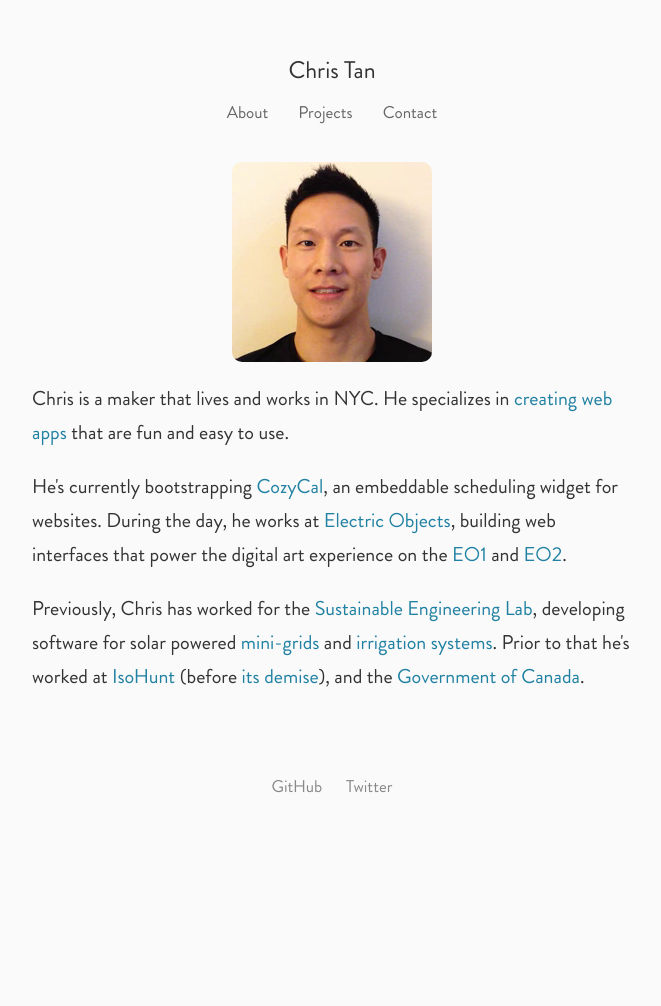
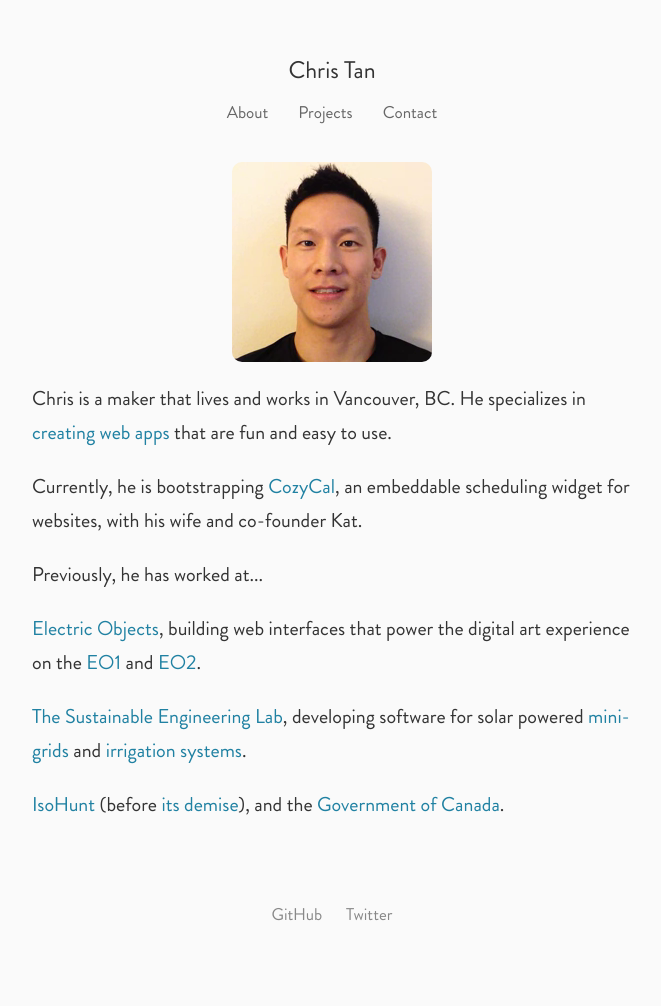
Before and after one commit to csytan/csytan.github.io, a Jekyll site: the page built from index.html, in a window 1280 px wide. Shown: the whole page, without its empty margins (308-969 px from the left). Built offline with Jekyll 4.4.1, drawn with Linux system fonts in a browser that asks for light colours; before the commit the page ends 900 px from its top, so only the background shows below that.

Commit message:
Finally updated!

```diff
--- a/index.html
+++ b/index.html
@@ -98,26 +98,35 @@ layout: default
 
 
 <p>
-    Chris is a maker that lives and works in NYC.
+    Chris is a maker that lives and works in Vancouver, BC.
     He specializes in <a href="/projects">creating web apps</a> that are fun and easy to use.
 </p>
 
 <p>
-    He's currently bootstrapping <a href="https://cozycal.com">CozyCal</a>, an embeddable scheduling widget for websites.
-    During the day, he works at <a href="https://www.electricobjects.com/">Electric Objects</a>,
+    Currently, he is bootstrapping <a href="https://cozycal.com">CozyCal</a>, an
+    embeddable scheduling widget for websites, with his wife and co-founder Kat.
+</p>
+
+<p>
+    Previously, he has worked at...
+</p>
+
+<p>
+    <a href="https://www.electricobjects.com/">Electric Objects</a>,
     building web interfaces that power the digital art experience on the
     <a href="https://www.kickstarter.com/projects/electricobjects/electric-objects-a-computer-made-for-art">EO1</a> and
     <a href="https://www.electricobjects.com/meet-eo2">EO2</a>.
 </p>
 
 <p>
-    Previously, Chris has worked for the
-    <a href="http://sel.columbia.edu">Sustainable Engineering Lab</a>,
+    <a href="http://sel.columbia.edu">The Sustainable Engineering Lab</a>,
     developing software for solar powered
     <a href="https://www.youtube.com/watch?v=8IPM2oH8IAo">mini-grids</a> and
     <a href="https://www.youtube.com/watch?v=Yjz8ox40YZM">irrigation systems</a>.
+</p>
 
-    Prior to that he's worked at <a href="https://en.wikipedia.org/wiki/IsoHunt">IsoHunt</a>
+<p>
+    <a href="https://en.wikipedia.org/wiki/IsoHunt">IsoHunt</a>
     (before <a href="https://torrentfreak.com/isohunt-shuts-down-after-110-million-settlement-with-the-mpaa-131017/">its demise</a>),
     and the <a href="http://www.canada.ca/en/">Government of Canada</a>.
 </p>
```
